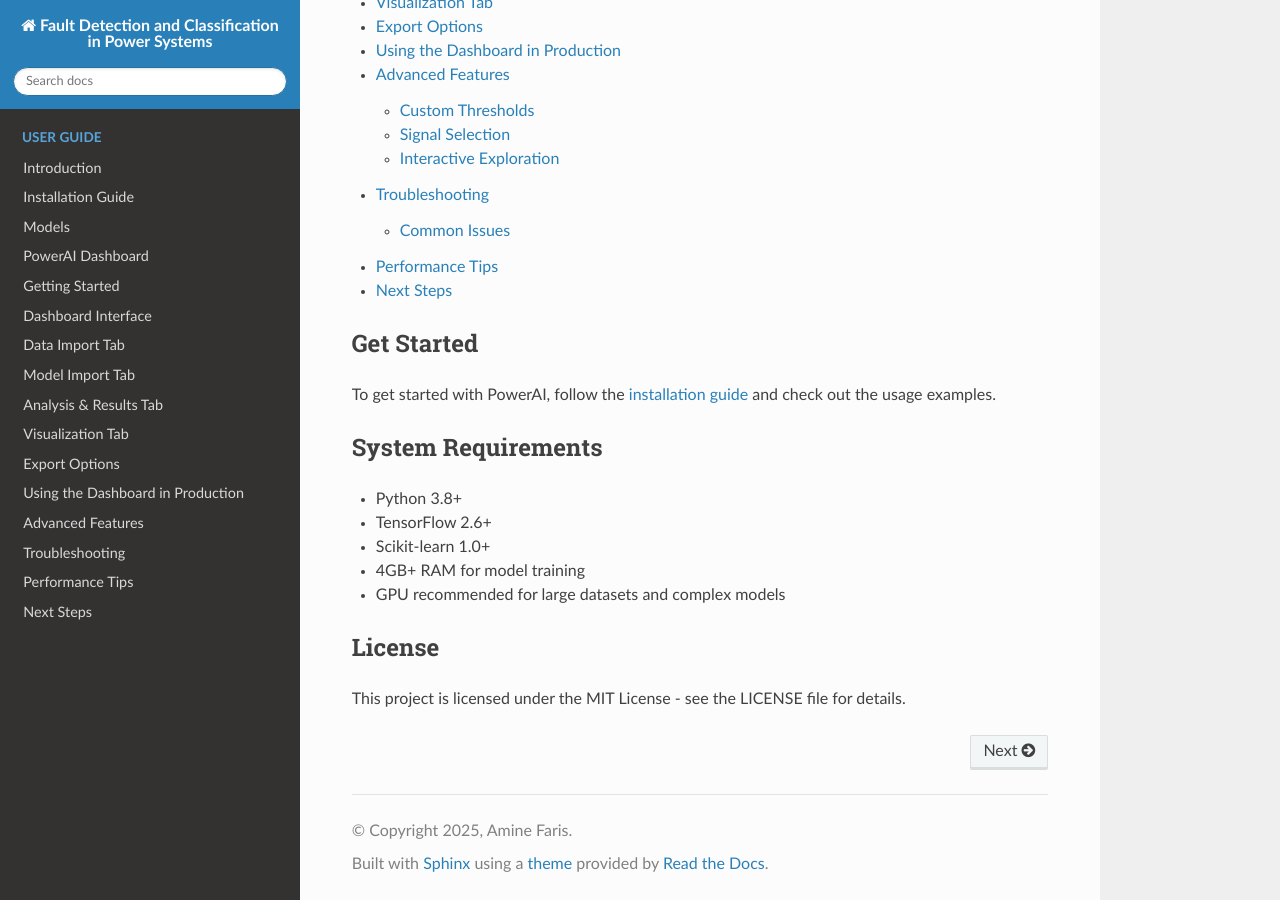
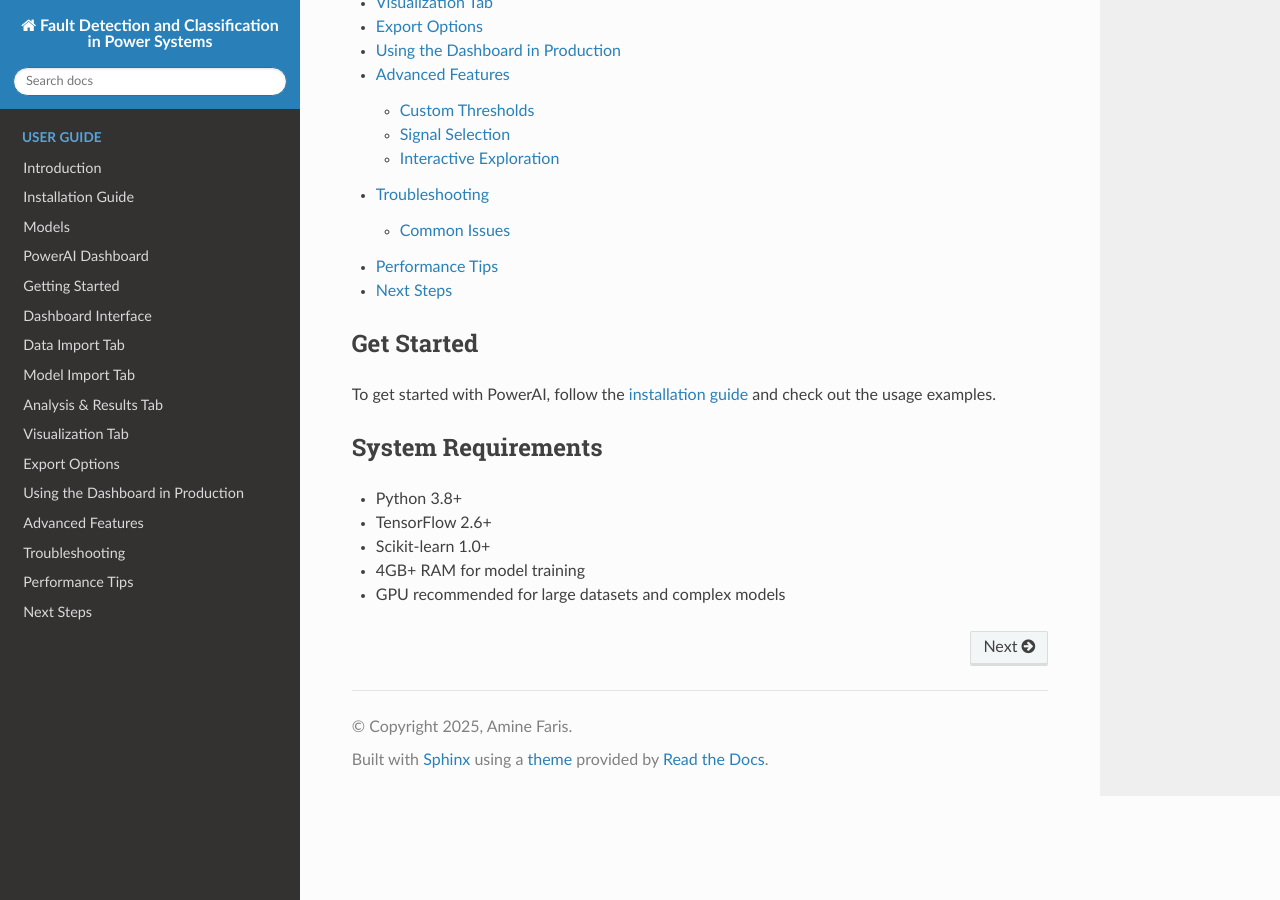
Before and after one commit to Amine-te/Fault-Detection-and-Classification-in-Power-Systems, a Sphinx documentation site: the page built from docs/source/index.rst, in a window 1280 px wide and 900 px high, scrolled down 1549 px. Built offline with Sphinx 7.4.7 and the Read the Docs theme 3.1.0, drawn with Linux system fonts in a browser that asks for light colours; pages that are not in the unit, such as notebooks, are missing from menus.

Commit message:
update index.rst

```diff
--- a/docs/source/index.rst
+++ b/docs/source/index.rst
@@ -54,8 +54,3 @@ System Requirements
 - Scikit-learn 1.0+
 - 4GB+ RAM for model training
 - GPU recommended for large datasets and complex models
-
-License
-=======
-
-This project is licensed under the MIT License - see the LICENSE file for details.
```
